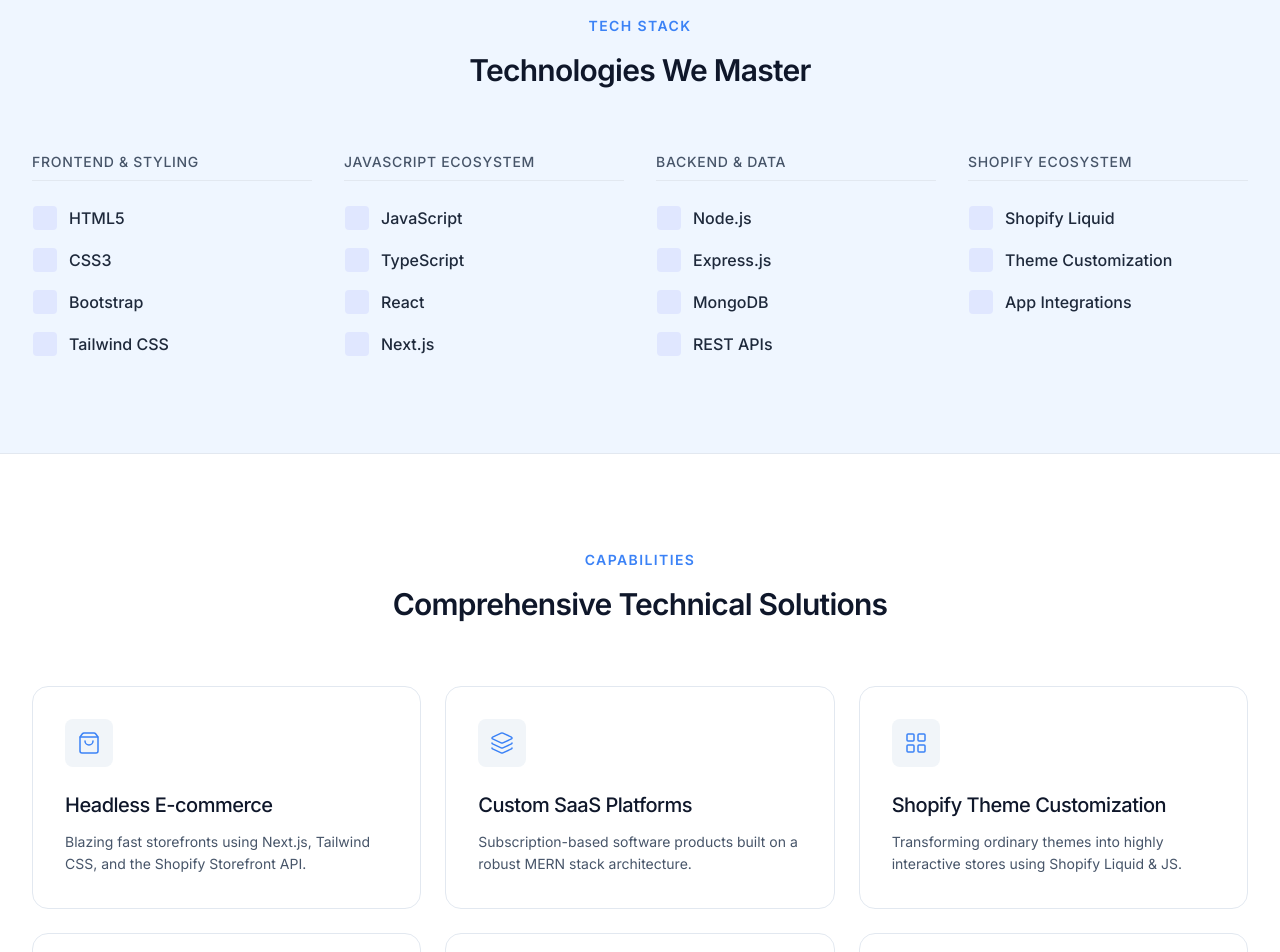
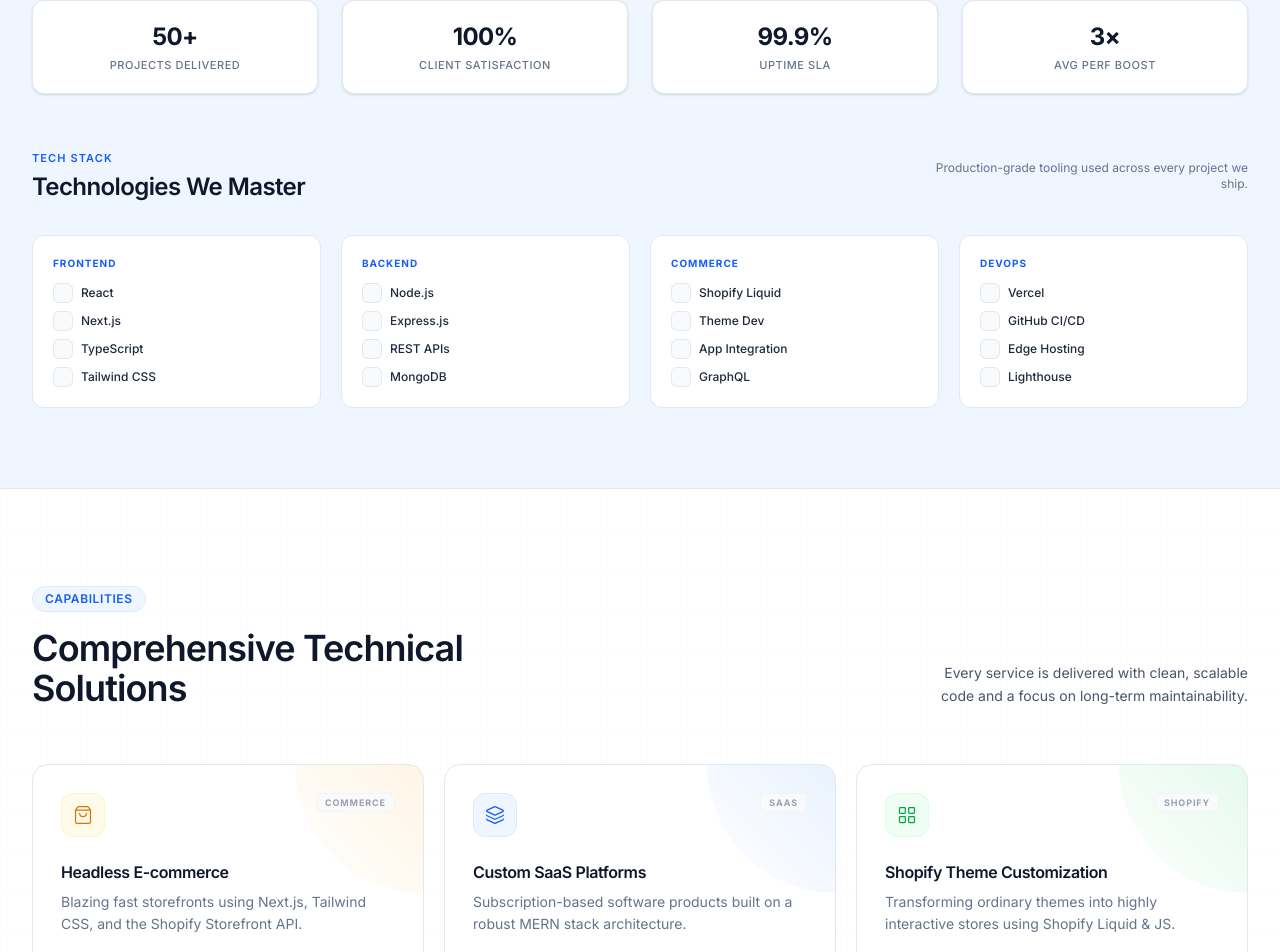
Before and after one commit to bhanudova02/NxtWebWorks, a React (Vite) app: page / in a window 1280 px wide. Shown: the part 1232-2184 px from the top of the page. Built offline with nearby package versions, Linux system fonts and the light colour scheme.

Commit message:
feat: implement motion-based animations and enhanced design elements across project landing page sections

```diff
--- a/src/components/Services.jsx
+++ b/src/components/Services.jsx
@@ -1,69 +1,118 @@
-import { Layers, ShoppingBag, LayoutGrid, Code2, Database, Briefcase } from 'lucide-react';
+import { motion } from 'framer-motion';
+import { Layers, ShoppingBag, LayoutGrid, Code2, Database, Briefcase, ArrowUpRight } from 'lucide-react';
 
 const services = [
   {
     title: 'Headless E-commerce',
     description: 'Blazing fast storefronts using Next.js, Tailwind CSS, and the Shopify Storefront API.',
     icon: ShoppingBag,
+    accent: 'from-amber-500/10 to-transparent',
+    iconBg: 'bg-amber-50 text-amber-600 border-amber-100',
+    tag: 'Commerce',
   },
   {
     title: 'Custom SaaS Platforms',
     description: 'Subscription-based software products built on a robust MERN stack architecture.',
     icon: Layers,
+    accent: 'from-blue-500/10 to-transparent',
+    iconBg: 'bg-blue-50 text-blue-600 border-blue-100',
+    tag: 'SaaS',
   },
   {
     title: 'Shopify Theme Customization',
     description: 'Transforming ordinary themes into highly interactive stores using Shopify Liquid & JS.',
     icon: LayoutGrid,
+    accent: 'from-green-500/10 to-transparent',
+    iconBg: 'bg-green-50 text-green-600 border-green-100',
+    tag: 'Shopify',
   },
   {
     title: 'Full-Stack Web Applications',
     description: 'Scalable and secure web apps using React, Node.js, Express, and MongoDB.',
     icon: Code2,
+    accent: 'from-violet-500/10 to-transparent',
+    iconBg: 'bg-violet-50 text-violet-600 border-violet-100',
+    tag: 'Full-Stack',
   },
   {
     title: 'Shopify Private Apps',
     description: 'Custom Node.js and REST API integrations to handle specific e-commerce business logic.',
     icon: Briefcase,
+    accent: 'from-rose-500/10 to-transparent',
+    iconBg: 'bg-rose-50 text-rose-600 border-rose-100',
+    tag: 'API',
   },
   {
     title: 'Advanced Admin Dashboards',
     description: 'Internal business tools for managing complex data securely with modern React interfaces.',
     icon: Database,
+    accent: 'from-cyan-500/10 to-transparent',
+    iconBg: 'bg-cyan-50 text-cyan-600 border-cyan-100',
+    tag: 'Dashboards',
   },
 ];
 
 const Services = () => {
   return (
-    <section id="services" className="py-16 md:py-24 bg-white border-b border-[#E2E8F0]">
-      <div className="max-w-7xl mx-auto px-4 sm:px-6 lg:px-8">
-        <div className="text-center max-w-3xl mx-auto mb-16">
-          <p className="text-sm font-semibold text-[#3B82F6] uppercase tracking-widest mb-4">
+    <section id="services" className="py-16 md:py-24 bg-white border-b border-[#E2E8F0] relative overflow-hidden">
+      {/* Subtle background texture */}
+      <div className="absolute inset-0 bg-[linear-gradient(to_right,#80808006_1px,transparent_1px),linear-gradient(to_bottom,#80808006_1px,transparent_1px)] bg-[size:40px_40px] pointer-events-none" />
+
+      <div className="max-w-7xl mx-auto px-4 sm:px-6 lg:px-8 relative z-10">
+        <div className="flex flex-col md:flex-row md:items-end md:justify-between mb-14 gap-6">
+          <div>
+            <span className="inline-flex items-center gap-1.5 py-1 px-3 rounded-full bg-blue-50 border border-blue-100 text-blue-600 text-xs font-semibold uppercase tracking-wider mb-4">
               Capabilities
-          </p>
-          <h2 className="text-2xl md:text-3xl font-semibold text-[#0F172A] tracking-tight">
-            Comprehensive Technical Solutions
+            </span>
+            <h2 className="text-3xl md:text-4xl font-semibold text-[#0F172A] tracking-tight">
+              Comprehensive Technical<br />Solutions
             </h2>
           </div>
+          <p className="text-sm text-[#475569] max-w-xs leading-relaxed md:text-right">
+            Every service is delivered with clean, scalable code and a focus on long-term maintainability.
+          </p>
+        </div>
 
-        <div className="grid grid-cols-1 md:grid-cols-2 lg:grid-cols-3 gap-6">
+        <div className="grid grid-cols-1 md:grid-cols-2 lg:grid-cols-3 gap-5">
           {services.map((service, index) => {
             const Icon = service.icon;
             return (
-              <div
+              <motion.div
                 key={index}
-                className="group p-8 rounded-2xl bg-white border border-[#E2E8F0] hover:shadow-[0_8px_30px_rgb(0,0,0,0.04)] hover:border-[#CBD5E1] transition-all duration-300"
+                initial={{ opacity: 0, y: 20 }}
+                whileInView={{ opacity: 1, y: 0 }}
+                viewport={{ once: true }}
+                transition={{ duration: 0.5, delay: index * 0.07 }}
+                className="group relative p-7 rounded-2xl bg-white border border-[#E2E8F0] hover:border-[#CBD5E1] hover:shadow-[0_12px_40px_rgba(0,0,0,0.06)] transition-all duration-300 overflow-hidden cursor-pointer"
               >
-                <div className="w-12 h-12 rounded-lg bg-[#F1F5F9] text-[#3B82F6] flex items-center justify-center mb-6 group-hover:scale-110 transition-transform duration-300">
-                  <Icon className="w-6 h-6 stroke-[1.5]" />
+                {/* Gradient accent top-right */}
+                <div className={`absolute top-0 right-0 w-32 h-32 bg-gradient-to-bl ${service.accent} pointer-events-none rounded-bl-full`} />
+
+                <div className="relative z-10">
+                  {/* Top row: icon + tag */}
+                  <div className="flex items-start justify-between mb-6">
+                    <div className={`w-11 h-11 rounded-xl border ${service.iconBg} flex items-center justify-center group-hover:scale-110 transition-transform duration-300`}>
+                      <Icon className="w-5 h-5 stroke-[1.5]" />
                     </div>
-                <h3 className="text-xl font-medium text-[#0F172A] mb-3">
+                    <span className="text-[9px] font-bold uppercase tracking-widest text-gray-400 bg-gray-50 border border-gray-100 px-2 py-0.5 rounded-md">
+                      {service.tag}
+                    </span>
+                  </div>
+
+                  <h3 className="text-base font-semibold text-[#0F172A] mb-2 leading-snug group-hover:text-blue-600 transition-colors duration-300">
                     {service.title}
                   </h3>
-                <p className="text-[#475569] leading-relaxed text-sm">
+                  <p className="text-sm text-[#64748B] leading-relaxed">
                     {service.description}
                   </p>
+
+                  {/* Hover arrow */}
+                  <div className="mt-5 flex items-center gap-1 text-xs font-semibold text-gray-300 group-hover:text-blue-500 transition-colors duration-300">
+                    <span>Learn more</span>
+                    <ArrowUpRight size={13} className="transform group-hover:translate-x-0.5 group-hover:-translate-y-0.5 transition-transform duration-300" />
                   </div>
+                </div>
+              </motion.div>
             );
           })}
         </div>
--- a/src/components/TrustStats.jsx
+++ b/src/components/TrustStats.jsx
@@ -1,55 +1,82 @@
+import { motion } from 'framer-motion';
 
 const technologies = [
-  {
-    category: "Frontend & Styling",
-    items: ["HTML5", "CSS3", "Bootstrap", "Tailwind CSS"]
-  },
-  {
-    category: "JavaScript Ecosystem",
-    items: ["JavaScript", "TypeScript", "React", "Next.js"]
-  },
-  {
-    category: "Backend & Data",
-    items: ["Node.js", "Express.js", "MongoDB", "REST APIs"]
-  },
-  {
-    category: "Shopify Ecosystem",
-    items: ["Shopify Liquid", "Theme Customization", "App Integrations"]
-  }
+  { category: "Frontend", items: ["React", "Next.js", "TypeScript", "Tailwind CSS"] },
+  { category: "Backend", items: ["Node.js", "Express.js", "REST APIs", "MongoDB"] },
+  { category: "Commerce", items: ["Shopify Liquid", "Theme Dev", "App Integration", "GraphQL"] },
+  { category: "DevOps", items: ["Vercel", "GitHub CI/CD", "Edge Hosting", "Lighthouse"] },
+];
+
+const stats = [
+  { value: "50+", label: "Projects Delivered" },
+  { value: "100%", label: "Client Satisfaction" },
+  { value: "99.9%", label: "Uptime SLA" },
+  { value: "3×", label: "Avg Perf Boost" },
 ];
 
 const TrustStats = () => {
   return (
-    <section className="py-12 md:py-24 bg-[#EFF6FF] border-b border-[#E2E8F0]">
+    <section className="py-14 md:py-20 bg-[#EFF6FF] border-b border-[#E2E8F0]">
       <div className="max-w-7xl mx-auto px-4 sm:px-6 lg:px-8">
-        <div className="text-center max-w-3xl mx-auto mb-10 md:mb-16">
-          <p className="text-sm font-semibold text-[#3B82F6] uppercase tracking-widest mb-2 md:mb-4">
-            Tech Stack
-          </p>
-          <h2 className="text-2xl md:text-3xl font-semibold text-[#0F172A] tracking-tight">
-            Technologies We Master
-          </h2>
+
+        {/* Stats Row */}
+        <div className="grid grid-cols-2 md:grid-cols-4 gap-6 mb-14">
+          {stats.map((stat, i) => (
+            <motion.div
+              key={i}
+              initial={{ opacity: 0, y: 10 }}
+              whileInView={{ opacity: 1, y: 0 }}
+              viewport={{ once: true }}
+              transition={{ duration: 0.4, delay: i * 0.08 }}
+              className="bg-white rounded-xl border border-[#E2E8F0] px-5 py-5 text-center shadow-sm"
+            >
+              <p className="text-2xl font-bold text-[#0F172A] tracking-tight">{stat.value}</p>
+              <p className="text-[11px] text-[#64748B] font-medium mt-1 uppercase tracking-wider">{stat.label}</p>
+            </motion.div>
+          ))}
         </div>
 
-        <div className="grid grid-cols-1 md:grid-cols-2 lg:grid-cols-4 gap-8 md:gap-8">
-          {technologies.map((techGroup, idx) => (
-            <div key={idx} className="flex flex-col">
-              <h3 className="text-sm font-medium text-[#475569] uppercase tracking-wider mb-4 md:mb-6 border-b border-[#E2E8F0] pb-2">
-                {techGroup.category}
+        {/* Section Header */}
+        <div className="flex flex-col sm:flex-row sm:items-center justify-between mb-8 gap-3">
+          <div>
+            <p className="text-[11px] font-semibold text-blue-600 uppercase tracking-widest mb-1">Tech Stack</p>
+            <h2 className="text-xl md:text-2xl font-semibold text-[#0F172A] tracking-tight">
+              Technologies We Master
+            </h2>
+          </div>
+          <p className="text-xs text-[#64748B] max-w-xs sm:text-right">
+            Production-grade tooling used across every project we ship.
+          </p>
+        </div>
+
+        {/* Tech Grid */}
+        <div className="grid grid-cols-2 md:grid-cols-4 gap-5">
+          {technologies.map((group, idx) => (
+            <motion.div
+              key={idx}
+              initial={{ opacity: 0, y: 16 }}
+              whileInView={{ opacity: 1, y: 0 }}
+              viewport={{ once: true }}
+              transition={{ duration: 0.4, delay: idx * 0.08 }}
+              className="bg-white border border-[#E2E8F0] rounded-xl p-5 hover:shadow-sm hover:border-[#CBD5E1] transition-all duration-300"
+            >
+              <h3 className="text-[10px] font-bold text-blue-600 uppercase tracking-widest mb-3">
+                {group.category}
               </h3>
-              <ul className="flex flex-row flex-wrap md:flex-col gap-3 md:gap-4">
-                {techGroup.items.map((item, itemIdx) => (
-                  <li key={itemIdx} className="flex items-center gap-2 md:gap-3 text-[#1E293B] text-sm md:text-base font-medium bg-white md:bg-transparent border border-[#E2E8F0] md:border-transparent px-3 py-1.5 md:p-0 rounded-full md:rounded-none">
-                    <div className="w-5 h-5 md:w-6 md:h-6 rounded bg-[#E0E7FF] flex items-center justify-center flex-shrink-0">
-                      {/* Add real icon image here: <img src="..." alt={item} className="w-3 h-3 md:w-4 md:h-4 object-contain" /> */}
+              <ul className="space-y-2">
+                {group.items.map((item, itemIdx) => (
+                  <li key={itemIdx} className="flex items-center gap-2">
+                    <div className="w-5 h-5 rounded-md border border-[#E2E8F0] bg-[#F8FAFC] flex items-center justify-center flex-shrink-0">
+                      {/* Replace with: <img src="/icons/{tech}.svg" alt={item} className="w-3.5 h-3.5 object-contain" /> */}
                     </div>
-                    {item}
+                    <span className="text-xs text-[#1E293B] font-medium">{item}</span>
                   </li>
                 ))}
               </ul>
-            </div>
+            </motion.div>
           ))}
         </div>
+
       </div>
     </section>
   );
```
Also changed, not shown: src/components/Process.jsx (+49 -22 lines), src/components/Testimonials.jsx (+88 -60 lines). Lines whose indentation alone changed are shown as unchanged.
